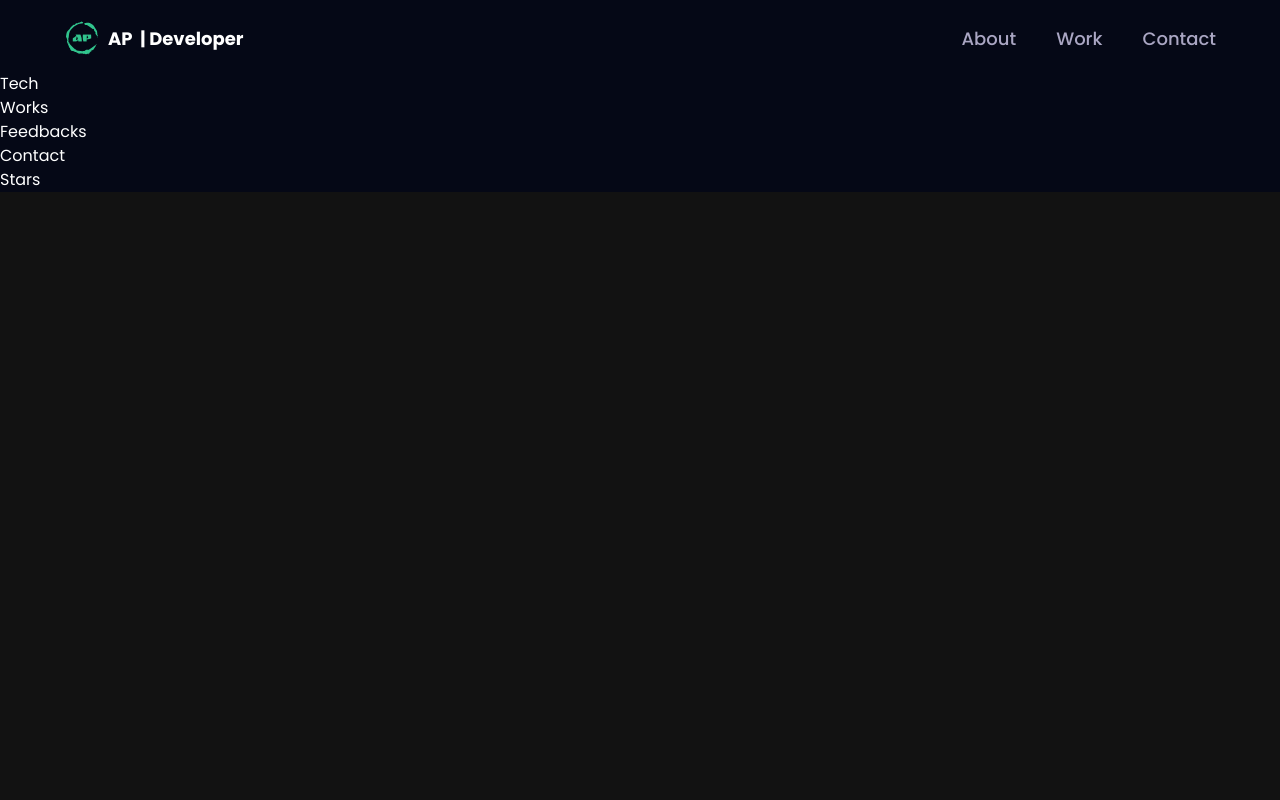
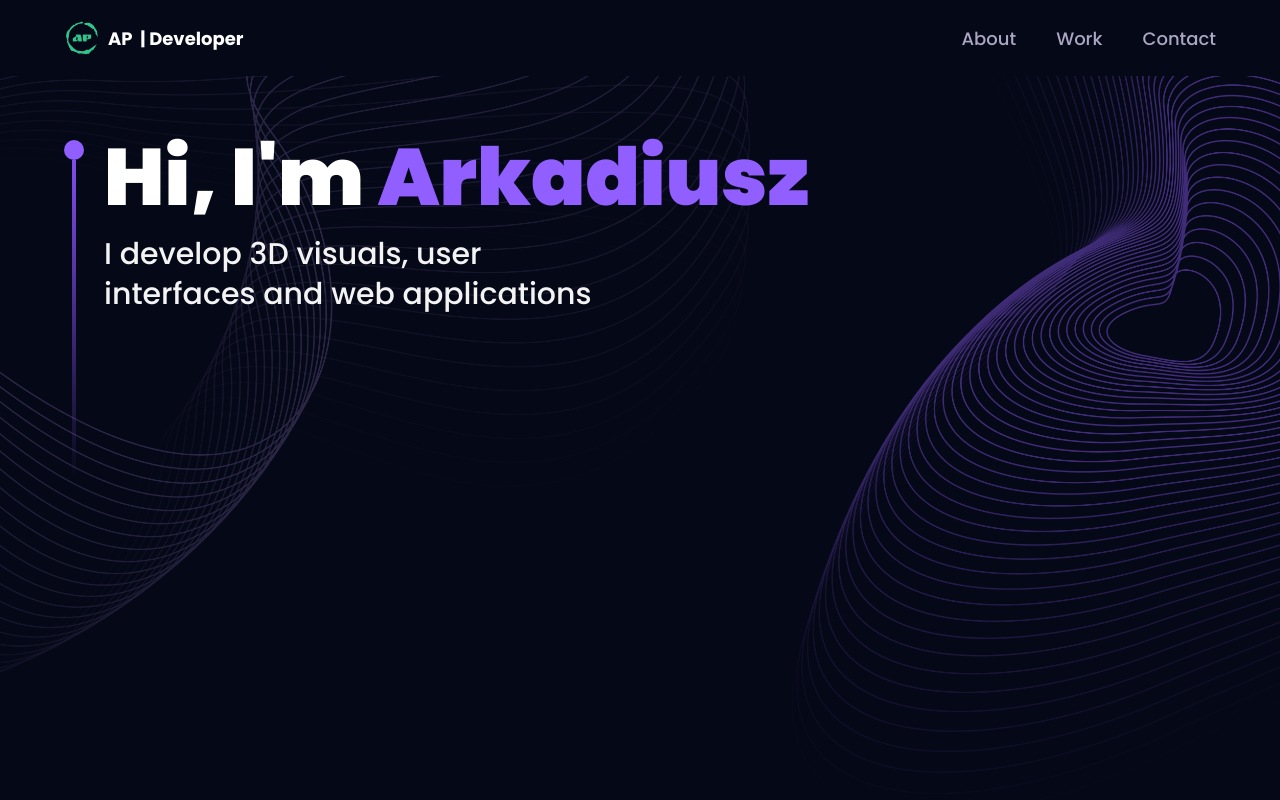
Before and after one commit to Hurado/3d_portfolio, a React (Vite) app: page / in a window 1280 px wide. Shown: the top 800 px of the page. Built offline with nearby package versions, Linux system fonts and the light colour scheme.

Commit message:
feat: :sparkles:

```diff
--- a/src/components/Hero.jsx
+++ b/src/components/Hero.jsx
@@ -1,9 +1,30 @@
-import React from 'react'
+import { motion } from "framer-motion";
+import { styles } from "../styles";
+import { Computers } from "./canvas";
 
 const Hero = () => {
   return (
-    <div>Hero</div>
-  )
-}
+    <section className="relative w-full h-screen mx-auto">
+      <div
+        className={`${styles.paddingX} absolute indet-0 top-[120px] max-w-7xl mx-auto flex flex-row items-start gap-5`}
+      >
+        <div className="flex flex-col justify-center items-center mt-5">
+          <div className="w-5 h-5 rounded-full bg-[#915eff]" />
+          <div className="w-1 sm:h-80 h-40 violet-gradient" />
+        </div>
+        <div>
+          <h1 className={`${styles.heroHeadText}`}>
+            Hi, I'm <span className="text-[#915eff]">Arkadiusz</span>
+          </h1>
+          <p className={`${styles.heroSubText} mt-2 text-white-100`}>
+            I develop 3D visuals, user <br className="sm:block hidden" />
+            interfaces and web applications
+          </p>
+        </div>
+      </div>
+        <Computers/>
+    </section>
+  );
+};
 
-export default Hero
+export default Hero;
--- a/src/components/canvas/index.js
+++ b/src/components/canvas/index.js
@@ -1,6 +1,6 @@
 import EarthCanvas from "./Earth";
 import BallCanvas from "./Ball";
-import ComputersCanvas from "./Computers";
+import Computers from "./Computers";
 import StarsCanvas from "./Stars";
 
-export { EarthCanvas, BallCanvas, ComputersCanvas, StarsCanvas };
+export { EarthCanvas, BallCanvas, Computers, StarsCanvas };
--- a/src/components/index.js
+++ b/src/components/index.js
@@ -1,4 +1,4 @@
-import { EarthCanvas, BallCanvas, ComputersCanvas, StarsCanvas } from './canvas';
+import { EarthCanvas, BallCanvas, Computers, StarsCanvas } from './canvas';
 import Hero from './Hero';
 import Navbar from './Navbar';
 import About from './About';
@@ -19,6 +19,6 @@ export {
   Contact,
   EarthCanvas,
   BallCanvas,
-  ComputersCanvas,
+  Computers,
   StarsCanvas
 }
```
Also changed, not shown: 1 other file (tests, documents, lock files or other folders).
